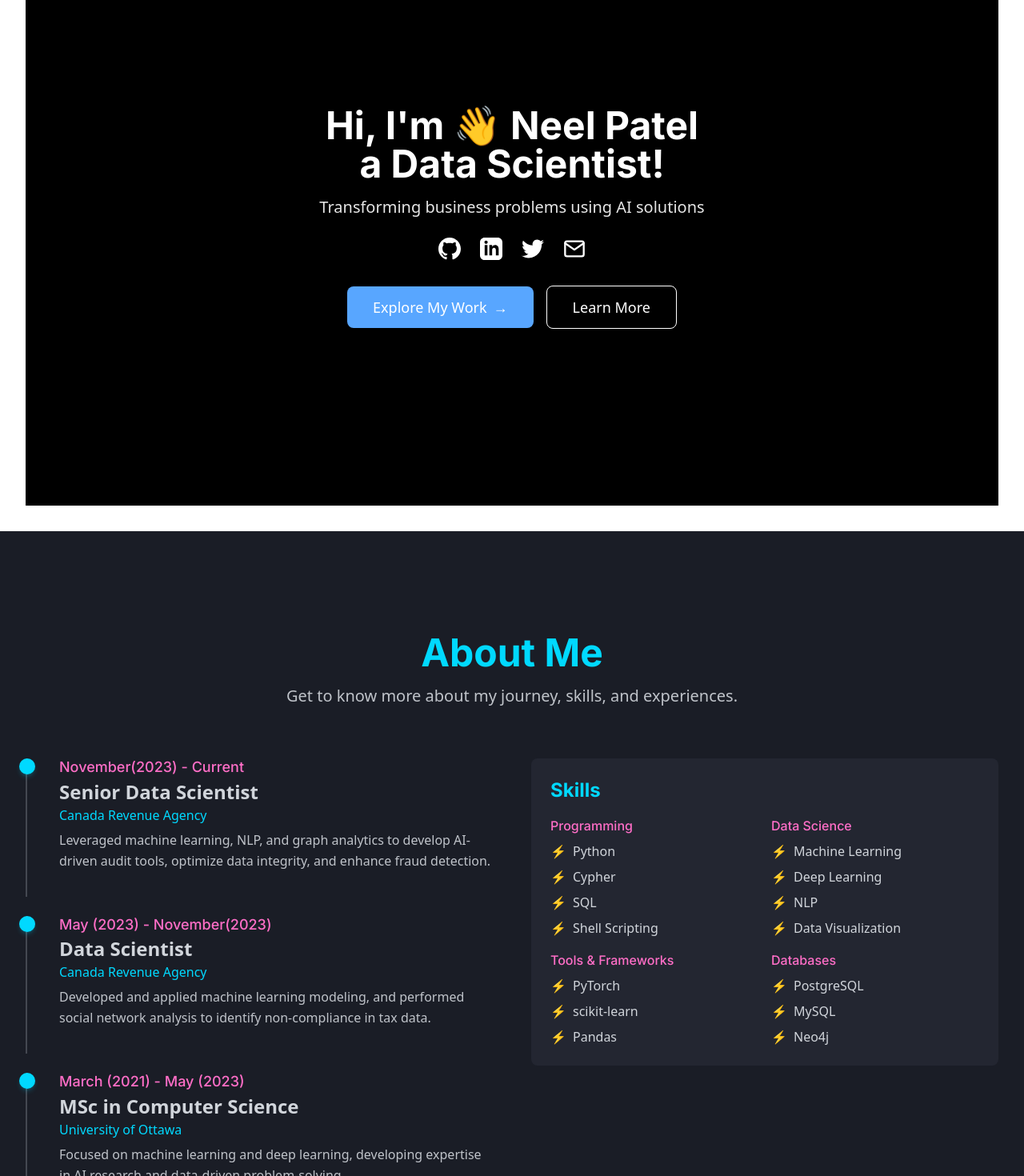
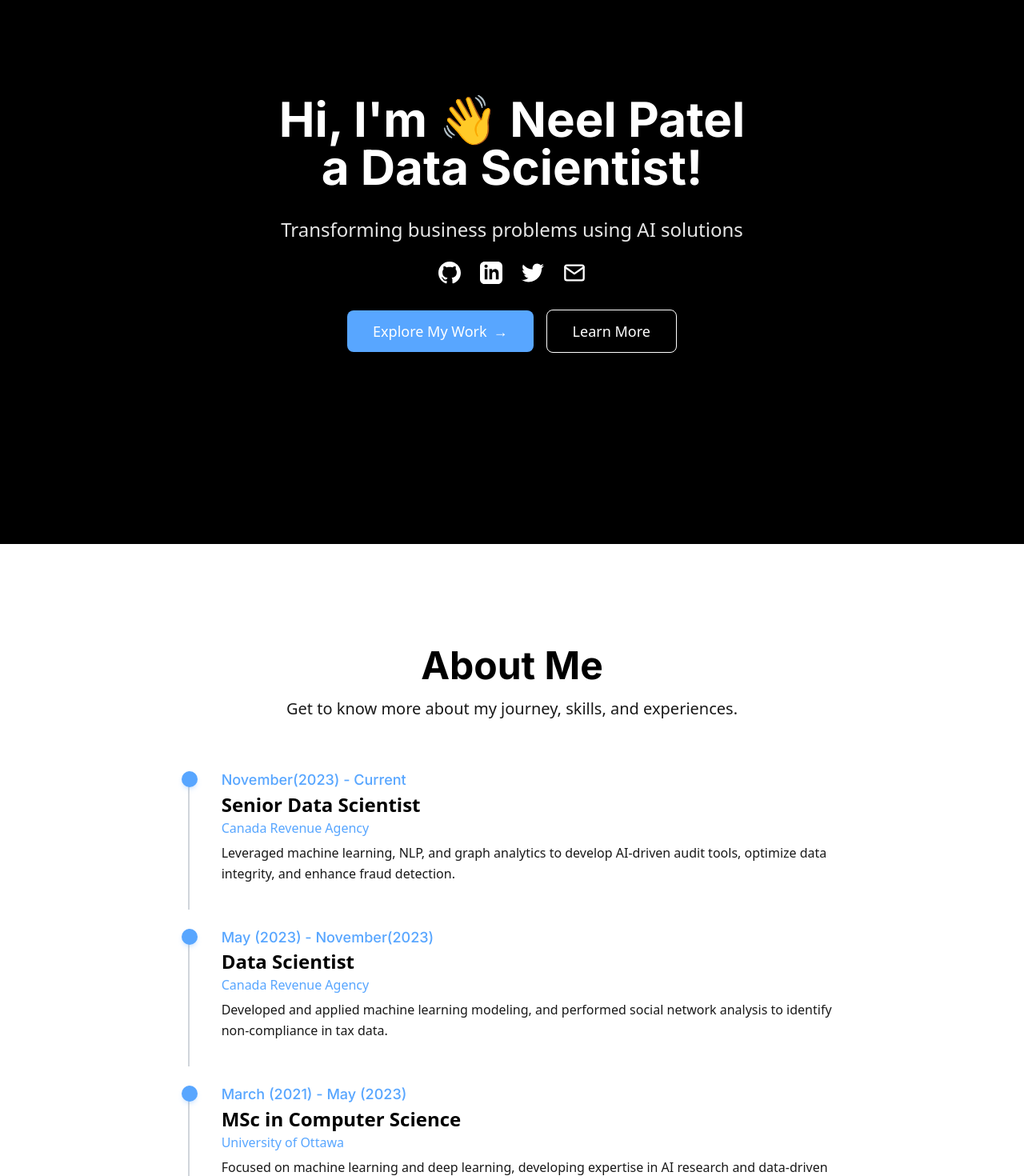
Before and after one commit to neel6762/portfolio, a Next.js app: page / in a window 1280 px wide. Shown: the part 120-1590 px from the top of the page at 80% size. Built offline with nearby package versions, Linux system fonts and the light colour scheme.

Commit message:
Modified: - removed the 2 column layout - updated the footer component, backgound and text color

```diff
--- a/src/app/page.tsx
+++ b/src/app/page.tsx
@@ -59,30 +59,26 @@ export default function Home() {
   };
 
   return (
-    <main className="min-h-screen bg-white font-sans flex flex-col"> {/* Ensure flex column layout for footer */}
-      {/* <Navbar /> */} {/* Removed Navbar component */}
+    <main className="min-h-screen bg-black font-sans flex flex-col"> {/* Ensure flex column layout for footer */}
 
-      {/* Hero Section - Centered Black Rectangle */}
+      {/* Hero Section - Centered Content */}
       <section
         id="home"
         ref={heroRef}
-        className="flex-grow flex items-center justify-center overflow-hidden p-4 md:p-8" // Use flex-grow to take available space
+        className="flex-grow flex flex-col items-center justify-center text-center text-white p-6 md:p-12 min-h-screen overflow-hidden" // Simplified classes, added flex-col, text-center, text-white, min-h-screen, padding
       >
-        {/* Inner black container with fixed dimensions */}
-        <div className="bg-black text-white w-[95vw] h-[90vh] flex flex-col items-center justify-center text-center p-6 md:p-12 relative overflow-hidden"> {/* Centering content */}
-
-          {/* Content Wrapper - Centered within the black box */}
+        {/* Content Wrapper - Centered within the section */}
         <div className="relative z-10 w-full max-w-4xl mx-auto flex flex-col items-center">
 
           {/* Hero Content - Centered */}
           <motion.div
-              className="order-2 text-center"
+            className="text-center" // Removed order-2, already centered by parent flex
             initial={{ opacity: 0, y: 20 }}
             animate={heroInView ? { opacity: 1, y: 0 } : {}}
             transition={{ duration: 0.8 }}
           >
             {/* Heading */}
-              <h1 className="font-heading text-3xl md:text-4xl lg:text-5xl font-bold mb-4">
+            <h1 className="font-heading text-4xl md:text-5xl lg:text-6xl font-bold mb-8">
               {siteText.home.hero.greeting}{' '}
               <span className="hover:text-primary/80 transition-colors">
                 <span className="inline-block">
@@ -99,7 +95,7 @@ export default function Home() {
               <br />{siteText.home.hero.heading}
             </h1>
             {/* Subtext */}
-              <p className="text-lg md:text-xl mb-6 max-w-2xl mx-auto opacity-90">
+            <p className="text-xl md:text-2xl mb-6 mt-4 max-w-2xl mx-auto opacity-90">
               {siteText.home.hero.description}
             </p>
 
@@ -211,14 +207,13 @@ export default function Home() {
 
           </motion.div> { /* End Hero Content */ }
         </div> { /* End Content Wrapper */ }
-        </div> { /* End Inner black container */ }
       </section> { /* End Hero Section */ }
 
       {/* About Section */}
       <section
         id="about"
         ref={aboutRef}
-        className="relative py-20 md:py-32 overflow-hidden bg-[#1A1D26] text-[#D1D5DB]"
+        className="relative bg-white text-black py-20 md:py-32 overflow-hidden"
       >
         <div className="relative z-10 max-w-7xl mx-auto px-4 sm:px-6 lg:px-8">
           <motion.div
@@ -228,36 +223,36 @@ export default function Home() {
             className="text-center mb-16"
           >
             <h2 className="font-heading text-4xl md:text-5xl font-bold mb-4">
-              <span className="text-[#00D9FF]">{siteText.about.heading}</span>
+              <span className="text-black">{siteText.about.heading}</span>
             </h2>
             <p className="text-xl max-w-3xl mx-auto opacity-90">
               {siteText.about.description}
             </p>
           </motion.div>
 
-          {/* Two Column Layout */}
-          <div className="flex flex-col lg:flex-row gap-12">
+          {/* Single Column Layout for Timeline */}
+          <div className="flex justify-center"> {/* Center the single column */}
             {/* Column 1: Timeline Section */}
             <motion.div
               initial={{ opacity: 0, y: 30 }}
               animate={aboutInView ? { opacity: 1, y: 0 } : {}}
               transition={{ duration: 0.6 }}
-              className="lg:w-1/2"
+              className="w-full lg:w-2/3" // Allow it to take more width, adjust as needed
             >
               <div className="max-w-4xl mx-auto relative">
                 <div className="space-y-6">
                   {siteText.about.professionalJourney.timeline.map((item, index) => (
                     <motion.div
                       key={index}
-                      className="relative pl-10 border-l-2 border-[#444851] pb-8 last:pb-0"
+                      className="relative pl-10 border-l-2 border-gray-300 pb-8 last:pb-0"
                       initial={{ opacity: 0, x: -20 }}
                       animate={aboutInView ? { opacity: 1, x: 0 } : {}}
                       transition={{ duration: 0.5, delay: index * 0.1 }}
                     >
-                      <div className="absolute left-[-10px] top-0 w-5 h-5 rounded-full bg-[#00D9FF] shadow-md shadow-[#00D9FF]/20"></div>
-                      <div className="font-subheading text-[#FF6EC7] font-medium text-lg leading-tight">{item.year}</div>
+                      <div className="absolute left-[-10px] top-0 w-5 h-5 rounded-full bg-primary shadow-md shadow-primary/20"></div>
+                      <div className="font-subheading text-primary font-medium text-lg leading-tight">{item.year}</div>
                       <div className="font-bold text-2xl leading-tight mt-1 mb-1">{item.title}</div>
-                      <div className="text-[#00D9FF] font-medium leading-tight mb-2">{item.company}</div>
+                      <div className="text-primary font-medium leading-tight mb-2">{item.company}</div>
                       <div className="opacity-90 text-base leading-relaxed mt-1">{item.description}</div>
                     </motion.div>
                   ))}
@@ -265,31 +260,7 @@ export default function Home() {
               </div>
             </motion.div>
 
-            {/* Column 2: Additional Info */}
-            <motion.div
-              initial={{ opacity: 0, y: 30 }}
-              animate={aboutInView ? { opacity: 1, y: 0 } : {}}
-              transition={{ duration: 0.6, delay: 0.2 }}
-              className="lg:w-1/2"
-            >
-              <div className="bg-[#232631] rounded-lg p-6 mb-6">
-                <h3 className="text-2xl font-bold text-[#00D9FF] mb-4 font-heading">{siteText.about.skills.heading}</h3>
-                <div className="grid grid-cols-2 gap-4">
-                  {siteText.about.skills.categories.map((category, index) => (
-                    <div key={index}>
-                      <h4 className="text-[#FF6EC7] font-medium mb-2 font-subheading">{category.name}</h4>
-                      <ul className="space-y-2">
-                        {category.items.map((item, itemIndex) => (
-                          <li key={itemIndex} className="flex items-center">
-                            <span className="mr-2">⚡</span> {item}
-                          </li>
-                        ))}
-                      </ul>
-                    </div>
-                  ))}
-                </div>
-              </div>
-            </motion.div>
+            {/* Column 2 Removed */}
           </div>
         </div>
       </section> { /* End About Section */ }
```
Also changed, not shown: src/components/Footer.tsx (+39 -34 lines). Lines whose indentation alone changed are shown as unchanged.
